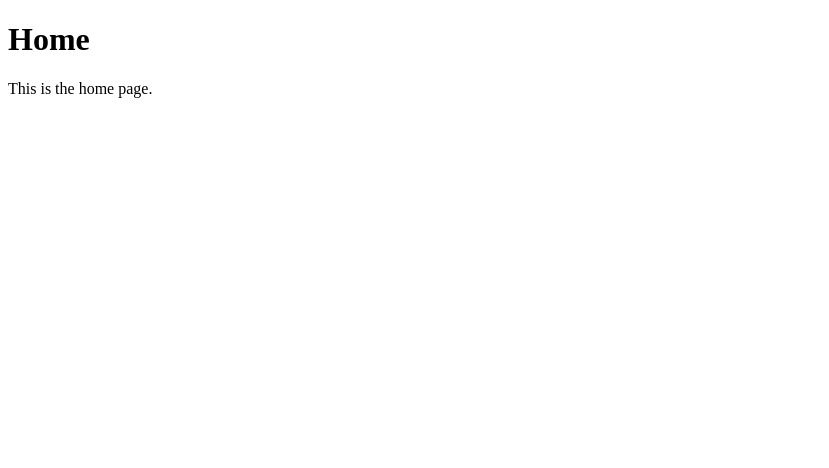
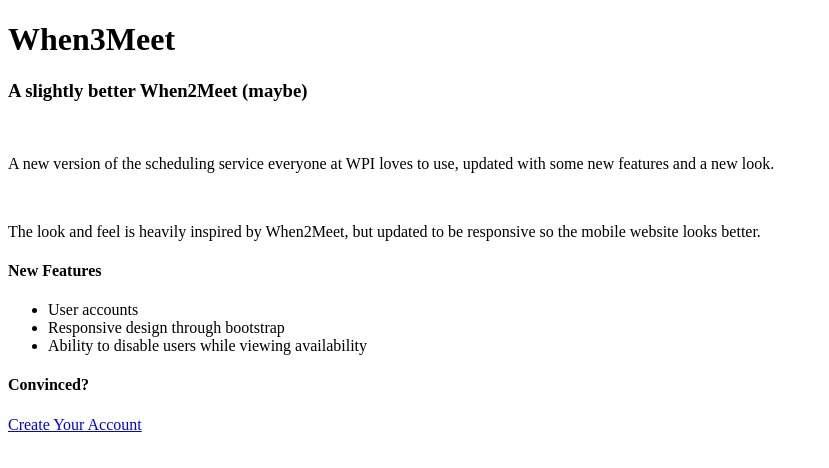
Before and after one commit to cs4241-19a/fp, a React app: page / in a window 1280 px wide. Shown: the top 468 px of the page, without its empty margins (0-829 px from the left). Built offline with nearby package versions, Linux system fonts and the light colour scheme; the HTML template or start-up script is replaced by a standard one.

Commit message:
Update home page

```diff
--- a/src/client/components/App.jsx
+++ b/src/client/components/App.jsx
@@ -5,23 +5,52 @@
 import Viewer from "./Viewer";
 import Selector from "./Selector";
 import Authentication from "./Authentication";
-import { Row, Col } from "react-bootstrap";
+import { Row, Col, Container } from "react-bootstrap";
 
 // Please not that the contents here are just a placeholder and do not
 // represent what will be present in the actual website.
 
 const Home = () => (
-  <React.Fragment>
-    <h1>Home</h1>
-    <p>This is the home page.</p>
-  </React.Fragment>
+  <Container>
+    <Row>
+      <Col lg="12">
+        <h1 className="text-center">When3Meet</h1>
+        <h3 className="text-center">A slightly better When2Meet (maybe)</h3>
+        <br />
+        <p>
+          A new version of the scheduling service everyone at WPI loves to use,
+          updated with some new features and a new look.
+        </p>
+        <br />
+        <p>
+          The look and feel is heavily inspired by When2Meet, but updated to be
+          responsive so the mobile website looks better.
+        </p>
+        <h4>New Features</h4>
+        <ul>
+          <li>User accounts</li>
+          <li>Responsive design through bootstrap</li>
+          <li>Ability to disable users while viewing availability</li>
+        </ul>
+
+        <h4>Convinced?</h4>
+        <a class="btn btn-primary" href="/login" role="button">
+          Create Your Account
+        </a>
+      </Col>
+    </Row>
+  </Container>
 );
 
 const About = () => (
-  <React.Fragment>
-    <h1>About</h1>
-    <p>This is the about page.</p>
-  </React.Fragment>
+  <Container>
+    <Row>
+      <Col lg="12">
+        <h1>About</h1>
+        <p>This is the about page.</p>
+      </Col>
+    </Row>
+  </Container>
 );
 
 const NotFound = () => (
--- a/src/client/components/FillOut.jsx
+++ b/src/client/components/FillOut.jsx
@@ -115,7 +115,6 @@
       return (
         <Container>
           <h1 className="text-center">{eventTitle}</h1>
-          <p>Insert sharing buttons here ish</p>
           <Row>
             <Col lg="5">
               <Selector
--- a/src/client/index.html
+++ b/src/client/index.html
@@ -47,9 +47,9 @@
                     <li class="nav-item">
                         <a class="nav-link js-scroll-trigger" href="/new">New</a>
                     </li>
-                    <li class="nav-item">
+                    <!-- <li class="nav-item">
                         <a class="nav-link js-scroll-trigger" href="/about">About</a>
-                    </li>
+                    </li> -->
                     <li class="nav-item">
                         <a class="btn btn-primary" href="/login" role="button">LOGIN</a>
                     </li>
--- a/src/server/db.js
+++ b/src/server/db.js
@@ -35,6 +35,8 @@
     startTime: String,
     stopTime: String,
     availabilities: Object
+}, {
+    minimize: false
 });
 
 export const User = mongoose.model('W3MUsers', userSchema);
```
